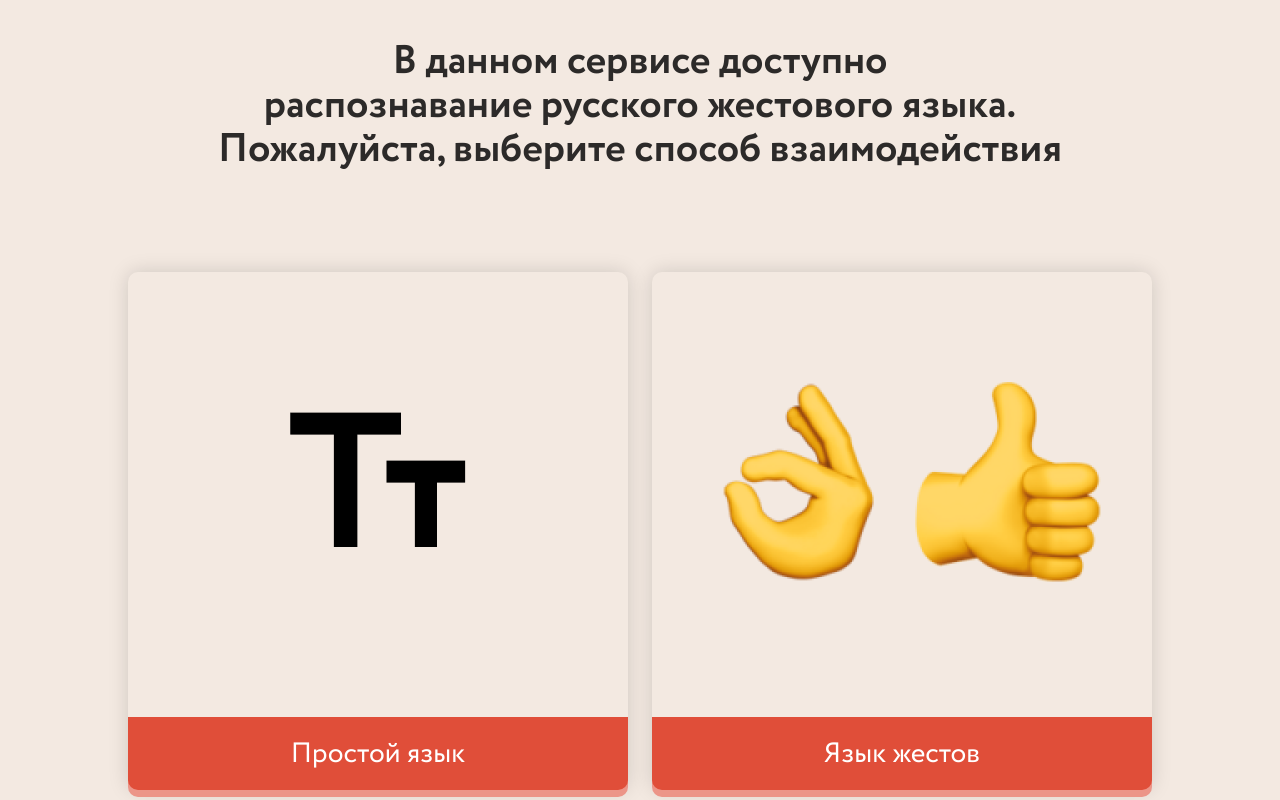
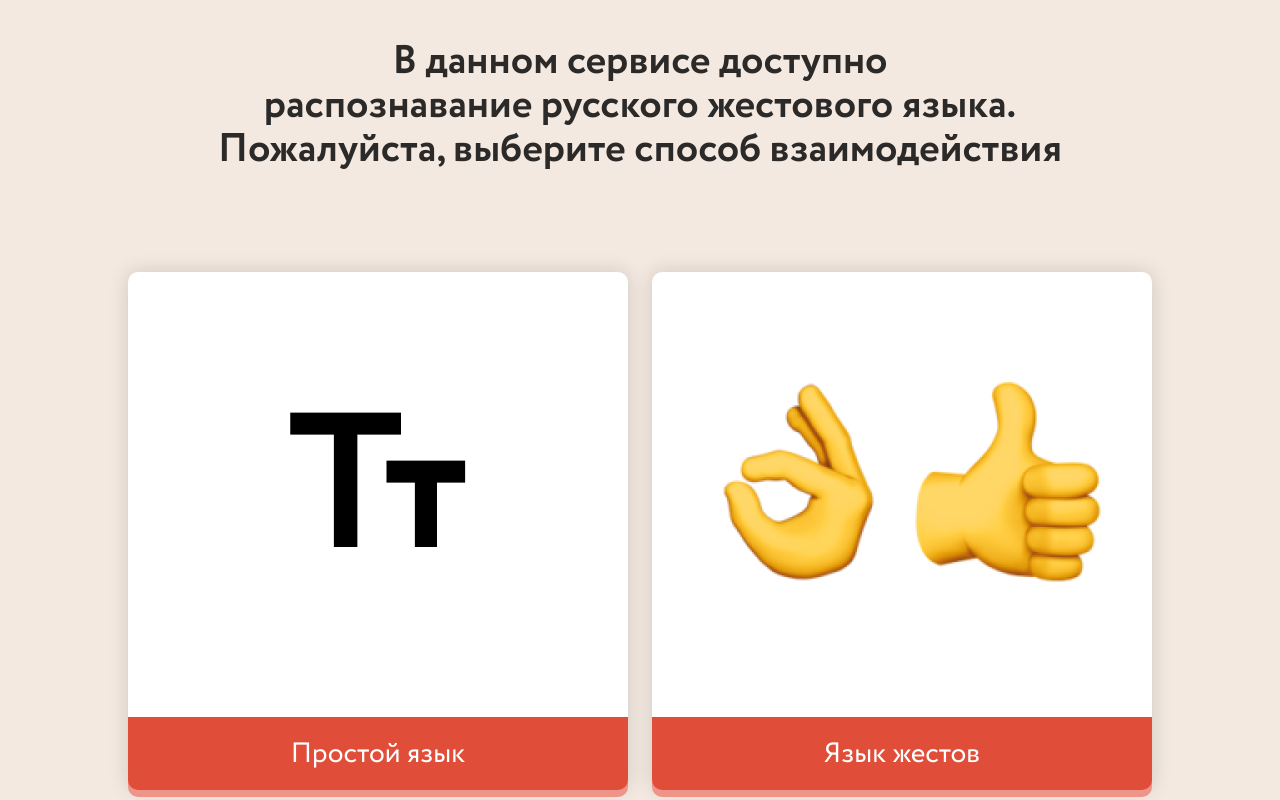
Before and after one commit to kayakto/IVR-Stand-For-Government-Agencies, a React (Vite) app in the folder frontend/: page /choose in a window 1280 px wide. Built offline with nearby package versions, Linux system fonts and the light colour scheme.

Commit message:
Добавил изменения с другого репозитория с фронтендом

```diff
--- a/frontend/src/SimpleList.jsx
+++ b/frontend/src/SimpleList.jsx
@@ -1,5 +1,5 @@
 import React, { useDeferredValue, useEffect, useRef } from 'react';
-import { Link, useLocation, useNavigate } from 'react-router-dom';
+import { Link, useNavigate } from 'react-router-dom';
 import { useState } from 'react';
 import Post from './components/Post';
 import BackArrowList from './components/BackArrowList';
@@ -10,7 +10,6 @@ import SimpleSearch from './components/SimpleSearch';
 const SimpleList = () => {
   const [offers, setOffers] = useState([]);
   const [title, setTitle] = useState('Услуги')
-
 
   const servicesHistory = useLocalObservable(() => ({
     history: [],
@@ -74,7 +73,8 @@ const SimpleList = () => {
           <h2 className="title">{title}</h2>
           <h2 className="subtitle title">{offers.length} вариантов</h2>
         </div>
-        <SimpleSearch offers={offers} title={title} servicesHistory={servicesHistory} titleHistory={titleHistory} setTitle={setTitle} setOffers={setOffers}/>
+        <SimpleSearch offers={offers} title={title}
+         servicesHistory={servicesHistory} titleHistory={titleHistory} setTitle={setTitle} setOffers={setOffers}/>
         <div className="btn-area flex">
           <button className="btn-reset span-2 btn-beige">Поиск</button>
           <button onClick={() => navigate('/choose')} className="btn-reset span-2 btn-brown">Язык</button>
--- a/frontend/src/StartPage.jsx
+++ b/frontend/src/StartPage.jsx
@@ -1,5 +1,6 @@
-import React from 'react';
-import { Link } from 'react-router-dom';
+import React from "react";
+import { Link } from "react-router-dom";
+import greetingVideo from "./img/gif.gif";
 
 const StartPage = () => {
   return (
@@ -7,7 +8,7 @@ const StartPage = () => {
       <h1 className="greeting span-8">
         Здравствуйте! <br /> Данный сервис является информационным помощником
       </h1>
-      <img className="greeting-video span-8" src="src\img\gif.gif" alt="" />
+      <img className="greeting-video span-8" src={greetingVideo} alt="" />
       <div className="btn-area flex">
         <Link className="btn-reset span-4 btn-red" to="/choose">
           Начать
--- a/frontend/src/css/choose.css
+++ b/frontend/src/css/choose.css
@@ -13,7 +13,7 @@
     background-repeat: no-repeat;
     background-size: auto;
     background-position: top 110px center;
-
+    background-color: #fff;
 }
 
 .choose-link-div button {
```
Also changed, not shown: 1 other file (tests, documents, lock files or other folders).
